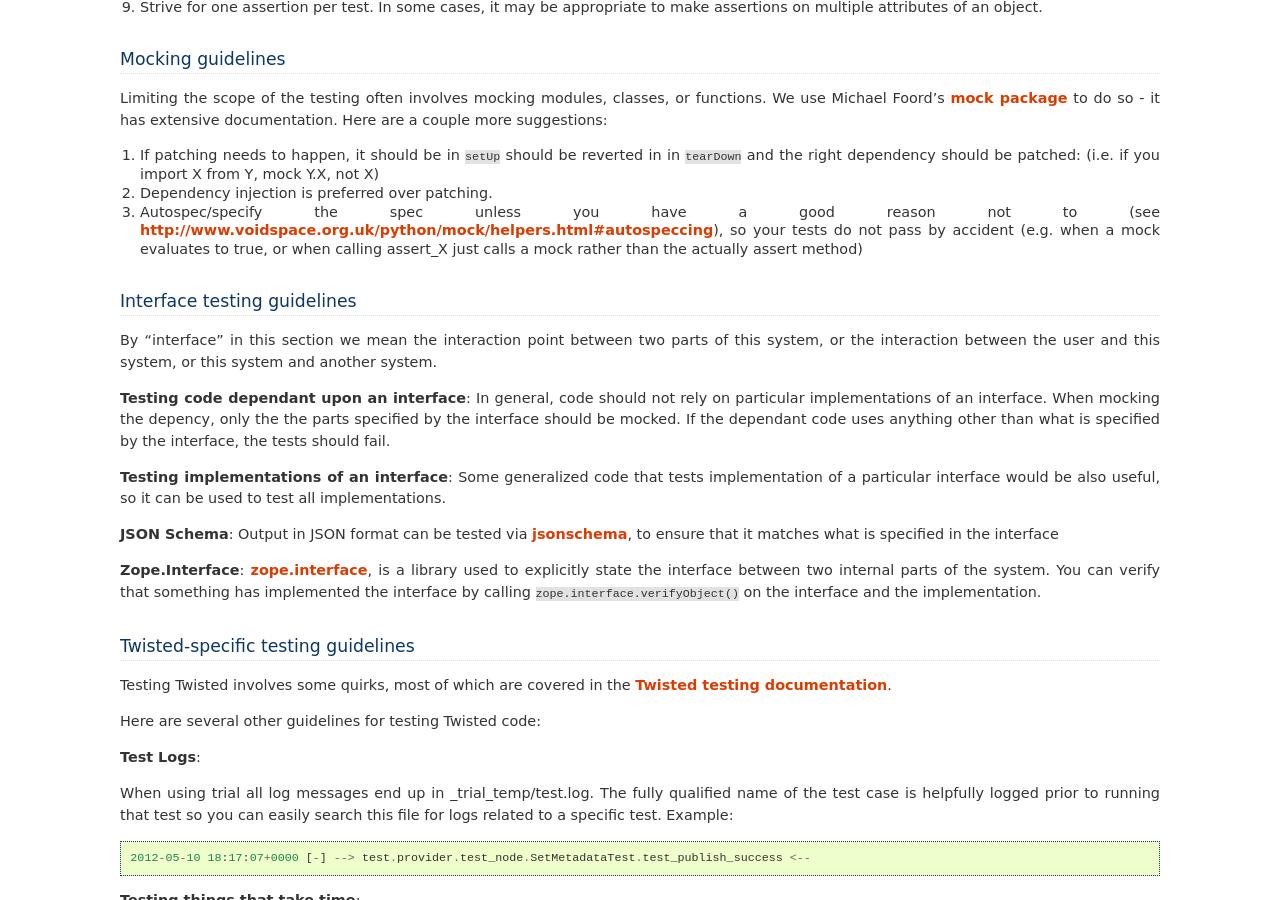
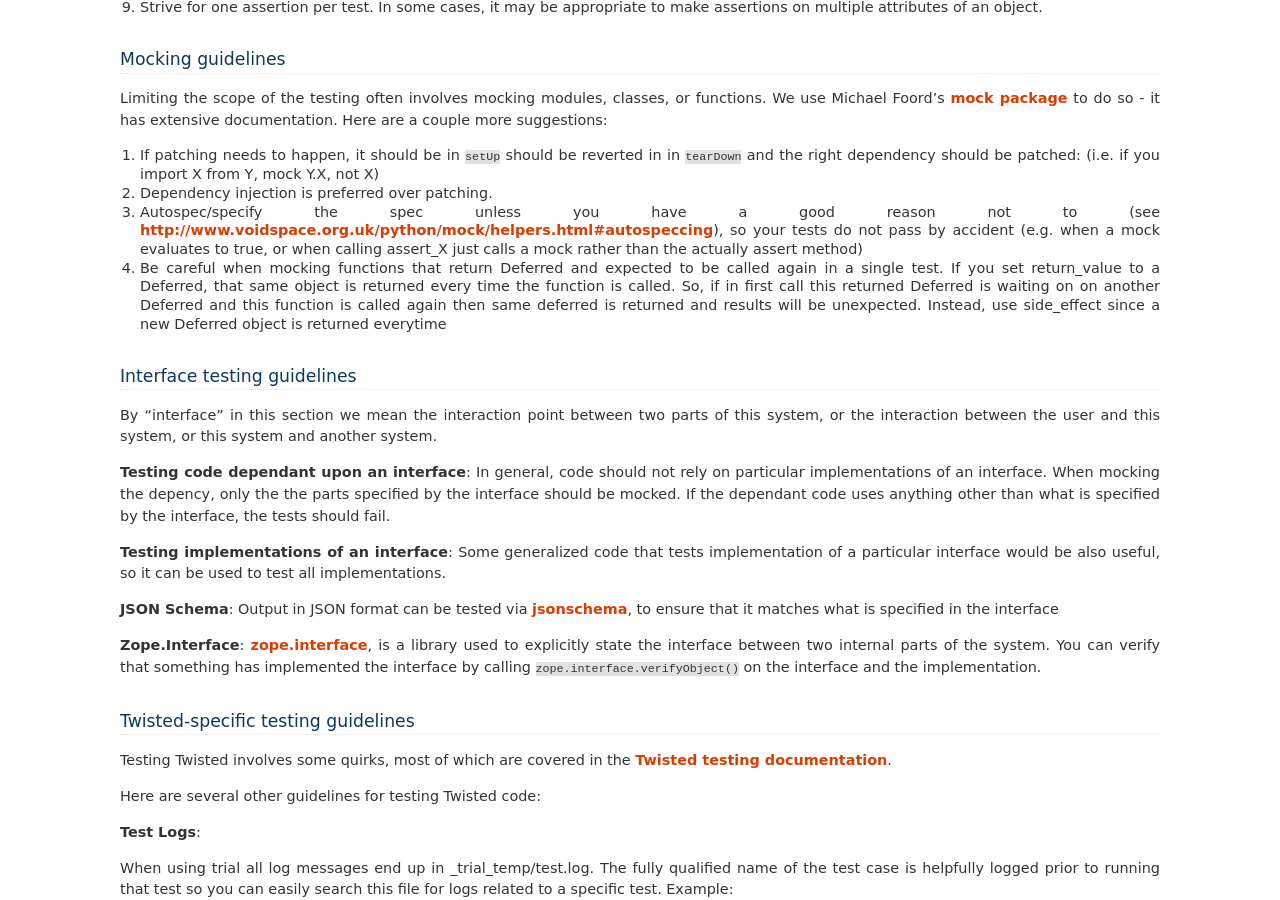
Before and after one commit to rackerlabs/otter, a Sphinx documentation site: the page built from doc/standards.rst, in a window 1280 px wide and 900 px high, scrolled down 2563 px. Built offline with Sphinx 7.4.7, drawn with Linux system fonts in a browser that asks for light colours; pages that are not in the unit, such as notebooks, are missing from menus.

Commit message:
updated doc about returning deferred from mocked method

```diff
--- a/doc/standards.rst
+++ b/doc/standards.rst
@@ -169,6 +169,11 @@ documentation.  Here are a couple more suggestions:
    http://www.voidspace.org.uk/python/mock/helpers.html#autospeccing), so your tests do not pass by
    accident (e.g. when a mock evaluates to true, or when calling assert_X just calls a mock rather than
    the actually assert method)
+#. Be careful when mocking functions that return Deferred and expected to be called again in a single test.
+   If you set return_value to a Deferred, that same object is returned every time the function is
+   called. So, if in first call this returned Deferred is waiting on on another Deferred and this
+   function is called again then same deferred is returned and results will be unexpected. Instead,
+   use side_effect since a new Deferred object is returned everytime
 
 ----------------------------
 Interface testing guidelines
```
